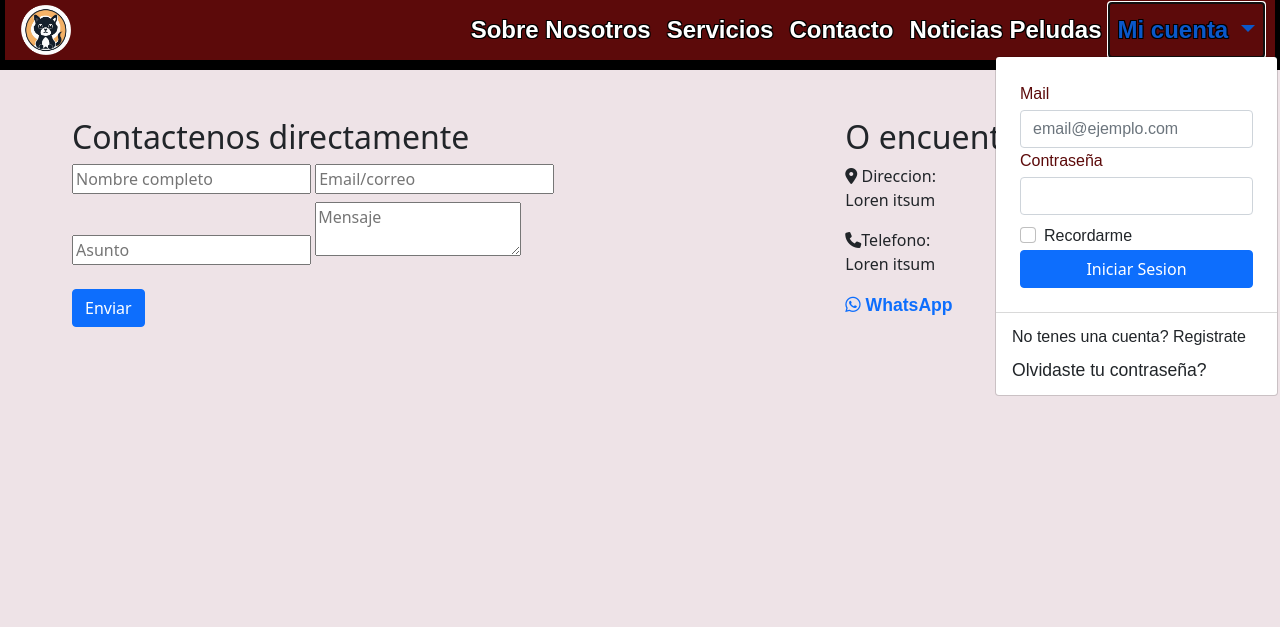
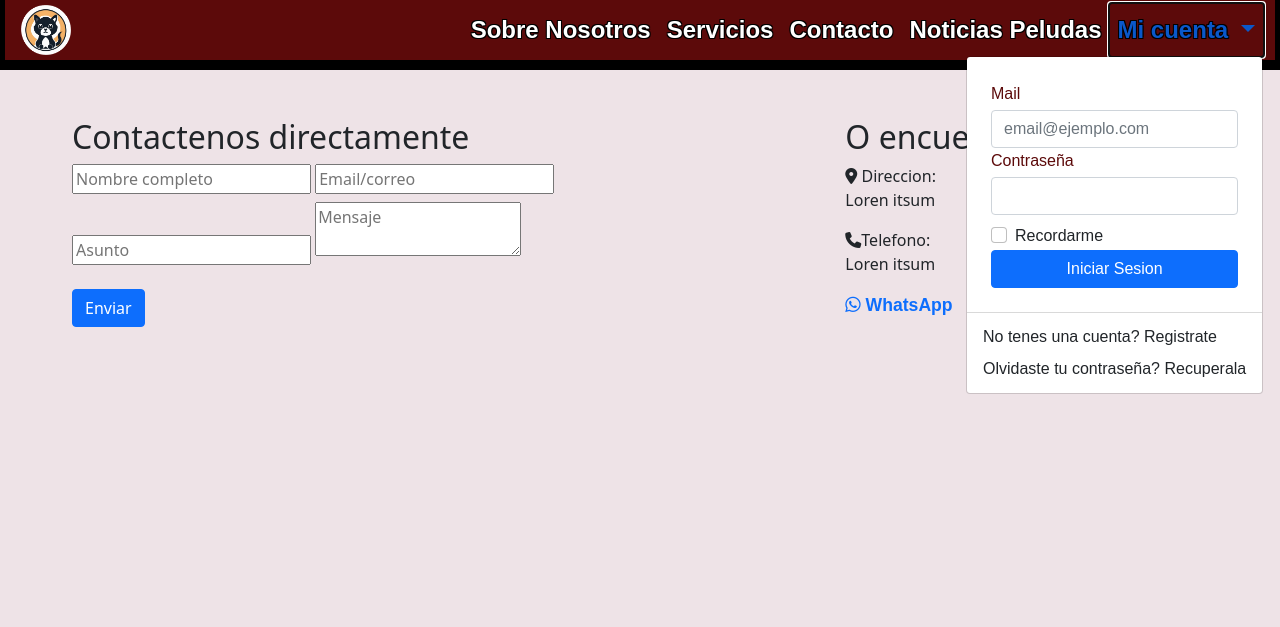
Before and after one commit to mateoregodesebes/Pagina-Veterinaria, a PHP site: page / in a window 1280 px wide, after a click on "Mi cuenta". Shown: the top 627 px of the page. Run offline with PHP 8.4, Linux system fonts and the light colour scheme; some libraries are stand-ins or nearby versions.

Commit message:
Improved css related to navbar and registration.php

```diff
--- a/public/css/navbar.css
+++ b/public/css/navbar.css
@@ -32,6 +32,6 @@ a.nav-link:hover {
   width:100%;
 }
 
-.register_button {
+.dropdown_button {
   font-family: var(--main-font);
 }
--- a/src/pages/registration/registration.php
+++ b/src/pages/registration/registration.php
@@ -79,7 +79,7 @@ if ($_SERVER["REQUEST_METHOD"] == "POST" && isset($_POST["submit"])) {
                 <input class="btn btn-outline-secondary" type="reset" value="Borrar información">
             </div>
             <div class="form-btn">
-                <button type="button" value="Register" data-bs-toggle="modal" data-bs-target="#staticBackdrop">Registrarse</button>
+                <button type="button" value="Register" class="btn btn-primary" data-bs-toggle="modal" data-bs-target="#staticBackdrop">Registrarse</button>
             </div>
             <?php //?Modal
             ?>
--- a/src/partials/navbar.php
+++ b/src/partials/navbar.php
@@ -28,8 +28,7 @@
                     <?php
                     if (isset($_SESSION["user"])) {
                         # Maybe, I could remove the echo and use the html directly. Closing the php tag and opening it again before the }
-                        if (isset($_POST["logoutButton"]))
-                        {
+                        if (isset($_POST["logoutButton"])) {
                             // Is it correct to destroy the session here? Or should I only unset the user related $_SESSION variables?
                             session_destroy();
                             echo '<script>window.location.replace("index.php");</script>';
@@ -76,13 +75,13 @@
                                     Recordarme
                                 </label>
                             </div>
-                            <button type="submit" class="btn btn-primary mx-auto iniciar_sesion" name="login">Iniciar Sesion</button>
+                            <button type="submit" class="btn btn-primary mx-auto iniciar_sesion dropdown_button" name="login">Iniciar Sesion</button>
                         </form>
                         <div class="dropdown-divider"></div>
                         <form method="post">
-                            <button type="submit" class="dropdown-item register_button btn btn-secondary" name="registerButton">No tenes una cuenta? Registrate</button>
+                            <button type="submit" class="dropdown-item dropdown_button" name="registerButton">No tenes una cuenta? Registrate</button>
                         </form>
-                        <a class="dropdown-item" href="#">Olvidaste tu contraseña?</a>
+                        <button type="submit" class="dropdown-item dropdown_button">Olvidaste tu contraseña? Recuperala</button>
                     <?php
                     }
                     ?>
```
